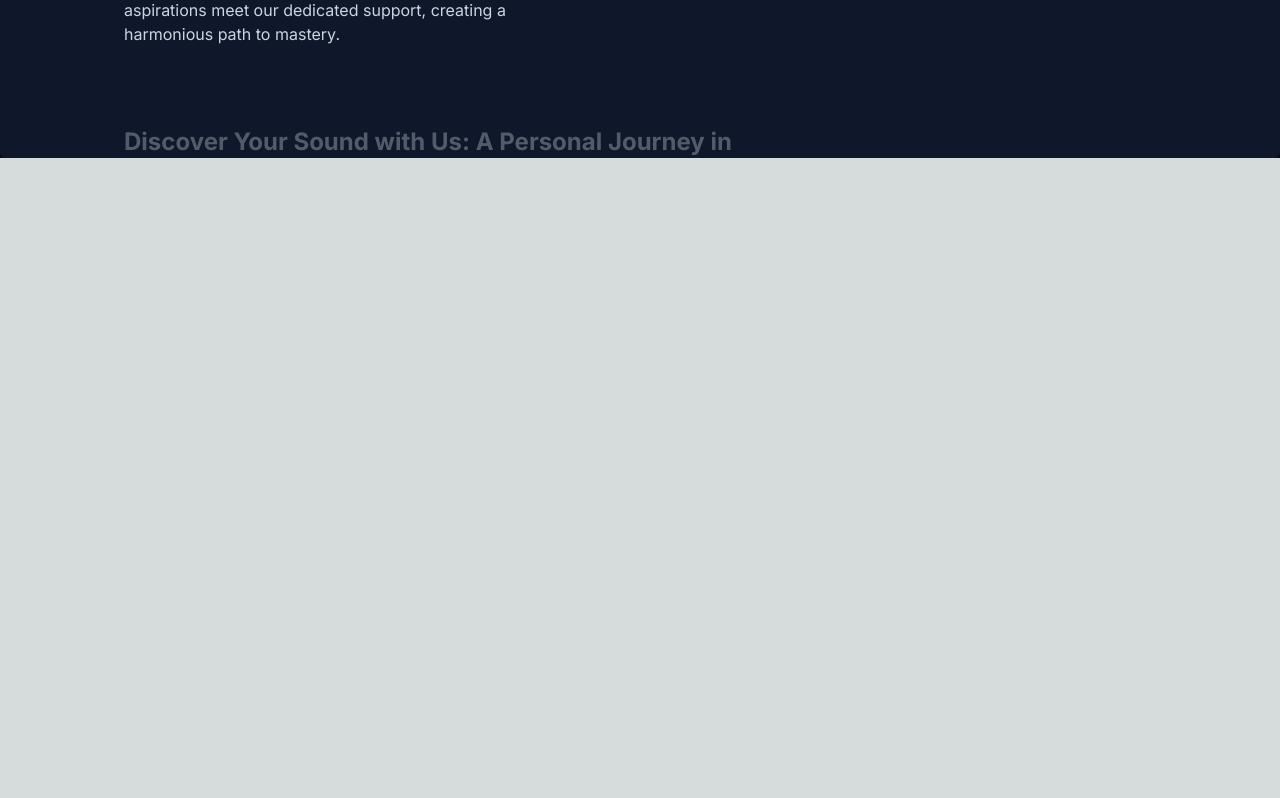
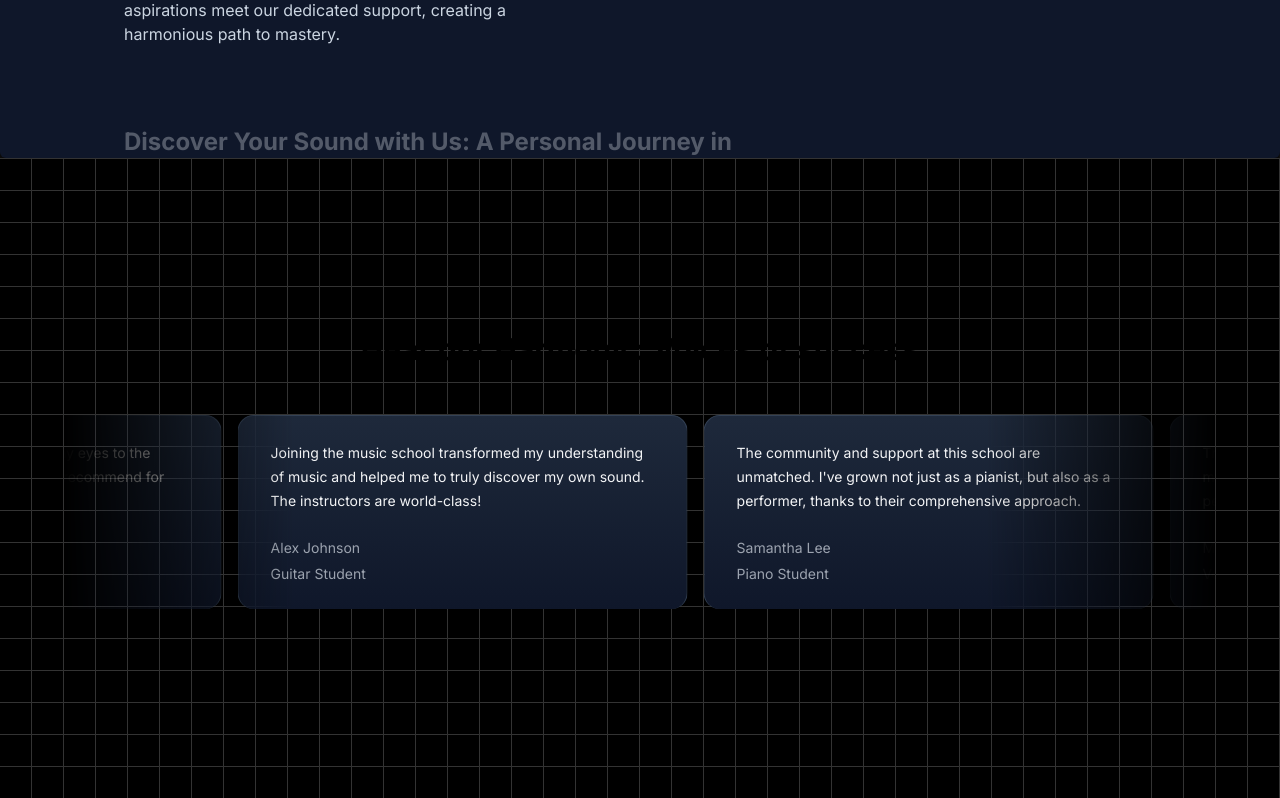
Before and after one commit to ankitpandey1410/Music-Academy, a Next.js app: page / in a window 1280 px wide. Shown: the part 1690-2488 px from the top of the page. Before the commit the page ends 1848 px from the top, so only its background shows below. Built offline with nearby package versions, Linux system fonts and the light colour scheme.

Commit message:
Grid background and moving card

```diff
--- a/package.json
+++ b/package.json
@@ -11,6 +11,7 @@
   "dependencies": {
     "clsx": "^2.1.0",
     "framer-motion": "^11.0.24",
+    "mini-svg-data-uri": "^1.4.4",
     "next": "14.1.4",
     "react": "^18",
     "react-dom": "^18",
--- a/src/app/page.tsx
+++ b/src/app/page.tsx
@@ -1,5 +1,6 @@
 import FeaturedCourses from "@/components/FeaturedCourses";
 import HeroSection from "@/components/HeroSection"
+import MusicSchoolTestimonials from "@/components/TestimonialCards";
 import WhyChooseUs from "@/components/WhyChooseUs";
 
 
@@ -9,6 +10,7 @@
       <HeroSection />
       <FeaturedCourses/>
       <WhyChooseUs/>
+      <MusicSchoolTestimonials/>
     </main>
   );
 }
--- /dev/null
+++ b/src/components/TestimonialCards.tsx
@@ -0,0 +1,53 @@
+"use client";
+import { InfiniteMovingCards } from "./ui/infinite-moving-cards";
+
+const musicSchoolTestimonials = [
+  {
+    quote:
+      "Joining the music school transformed my understanding of music and helped me to truly discover my own sound. The instructors are world-class!",
+    name: "Alex Johnson",
+    title: "Guitar Student",
+  },
+  {
+    quote:
+      "The community and support at this school are unmatched. I've grown not just as a pianist, but also as a performer, thanks to their comprehensive approach.",
+    name: "Samantha Lee",
+    title: "Piano Student",
+  },
+  {
+    quote:
+      "This school offered me the tools and confidence to take my singing to the next level. I'm endlessly grateful for the personalized coaching.",
+    name: "Michael Chen",
+    title: "Vocal Student",
+  },
+  {
+    quote:
+      "As a violinist, finding the right mentor can be challenging, but this school matched me with a teacher who truly understands my goals and challenges.",
+    name: "Emily Taylor",
+    title: "Violin Student",
+  },
+  {
+    quote:
+      "The production courses here opened my eyes to the intricacies of music production. Highly recommend for any aspiring producers!",
+    name: "Chris Morales",
+    title: "Music Production Student",
+  },
+];
+
+function MusicSchoolTestimonials() {
+  return (
+    <div className="h-[40rem] w-full dark:bg-black dark:bg-grid-white/[0.2] relative flex flex-col items-center justify-center overflow-hidden">
+      <h2 className="text-3xl font-bold text-center mb-8 z-10">Hear our Harmony : Voices of success</h2>
+      <div className="flex justify-center w-full overflow-hidden px-4 sm:px-6 lg:px-8">
+        <div className="w-full max-w-6xl">
+        <InfiniteMovingCards
+          items={musicSchoolTestimonials}
+          direction="right"
+          speed="slow"/>
+        </div>
+      </div>
+    </div>
+  );
+}
+
+export default MusicSchoolTestimonials;
--- /dev/null
+++ b/src/components/ui/infinite-moving-cards.tsx
@@ -0,0 +1,121 @@
+"use client";
+
+import { cn } from "@/utils/cn";
+import React, { useEffect, useState } from "react";
+
+export const InfiniteMovingCards = ({
+  items,
+  direction = "left",
+  speed = "fast",
+  pauseOnHover = true,
+  className,
+}: {
+  items: {
+    quote: string;
+    name: string;
+    title: string;
+  }[];
+  direction?: "left" | "right";
+  speed?: "fast" | "normal" | "slow";
+  pauseOnHover?: boolean;
+  className?: string;
+}) => {
+  const containerRef = React.useRef<HTMLDivElement>(null);
+  const scrollerRef = React.useRef<HTMLUListElement>(null);
+
+  useEffect(() => {
+    addAnimation();
+  }, []);
+  const [start, setStart] = useState(false);
+  function addAnimation() {
+    if (containerRef.current && scrollerRef.current) {
+      const scrollerContent = Array.from(scrollerRef.current.children);
+
+      scrollerContent.forEach((item) => {
+        const duplicatedItem = item.cloneNode(true);
+        if (scrollerRef.current) {
+          scrollerRef.current.appendChild(duplicatedItem);
+        }
+      });
+
+      getDirection();
+      getSpeed();
+      setStart(true);
+    }
+  }
+  const getDirection = () => {
+    if (containerRef.current) {
+      if (direction === "left") {
+        containerRef.current.style.setProperty(
+          "--animation-direction",
+          "forwards"
+        );
+      } else {
+        containerRef.current.style.setProperty(
+          "--animation-direction",
+          "reverse"
+        );
+      }
+    }
+  };
+  const getSpeed = () => {
+    if (containerRef.current) {
+      if (speed === "fast") {
+        containerRef.current.style.setProperty("--animation-duration", "20s");
+      } else if (speed === "normal") {
+        containerRef.current.style.setProperty("--animation-duration", "40s");
+      } else {
+        containerRef.current.style.setProperty("--animation-duration", "80s");
+      }
+    }
+  };
+  return (
+    <div
+      ref={containerRef}
+      className={cn(
+        "scroller relative z-20  max-w-7xl overflow-hidden  [mask-image:linear-gradient(to_right,transparent,white_20%,white_80%,transparent)]",
+        className
+      )}
+    >
+      <ul
+        ref={scrollerRef}
+        className={cn(
+          " flex min-w-full shrink-0 gap-4 py-4 w-max flex-nowrap",
+          start && "animate-scroll ",
+          pauseOnHover && "hover:[animation-play-state:paused]"
+        )}
+      >
+        {items.map((item, idx) => (
+          <li
+            className="w-[350px] max-w-full relative rounded-2xl border border-b-0 flex-shrink-0 border-slate-700 px-8 py-6 md:w-[450px]"
+            style={{
+              background:
+                "linear-gradient(180deg, var(--slate-800), var(--slate-900)",
+            }}
+            key={item.name}
+          >
+            <blockquote>
+              <div
+                aria-hidden="true"
+                className="user-select-none -z-1 pointer-events-none absolute -left-0.5 -top-0.5 h-[calc(100%_+_4px)] w-[calc(100%_+_4px)]"
+              ></div>
+              <span className=" relative z-20 text-sm leading-[1.6] text-gray-100 font-normal">
+                {item.quote}
+              </span>
+              <div className="relative z-20 mt-6 flex flex-row items-center">
+                <span className="flex flex-col gap-1">
+                  <span className=" text-sm leading-[1.6] text-gray-400 font-normal">
+                    {item.name}
+                  </span>
+                  <span className=" text-sm leading-[1.6] text-gray-400 font-normal">
+                    {item.title}
+                  </span>
+                </span>
+              </div>
+            </blockquote>
+          </li>
+        ))}
+      </ul>
+    </div>
+  );
+};
--- a/tailwind.config.ts
+++ b/tailwind.config.ts
@@ -1,5 +1,6 @@
 import type { Config } from "tailwindcss";
 
+const svgToDataUri = require("mini-svg-data-uri");
 const colors = require("tailwindcss/colors");
 const {
   default: flattenColorPalette,
@@ -17,6 +18,29 @@
   });
 }
 
+function addSvgPatterns({ matchUtilities, theme }: any) {
+  matchUtilities(
+    {
+      'bg-grid': (value: any) => ({
+        backgroundImage: `url("${svgToDataUri(
+          `<svg xmlns="http://www.w3.org/2000/svg" viewBox="0 0 32 32" width="32" height="32" fill="none" stroke="${value}"><path d="M0 .5H31.5V32"/></svg>`
+        )}")`,
+      }),
+      'bg-grid-small': (value: any) => ({
+        backgroundImage: `url("${svgToDataUri(
+          `<svg xmlns="http://www.w3.org/2000/svg" viewBox="0 0 32 32" width="8" height="8" fill="none" stroke="${value}"><path d="M0 .5H31.5V32"/></svg>`
+        )}")`,
+      }),
+      'bg-dot': (value: any) => ({
+        backgroundImage: `url("${svgToDataUri(
+          `<svg xmlns="http://www.w3.org/2000/svg" viewBox="0 0 32 32" width="16" height="16" fill="none"><circle fill="${value}" id="pattern-circle" cx="10" cy="10" r="1.6257413380501518"></circle></svg>`
+        )}")`,
+      }),
+    },
+    { values: flattenColorPalette(theme('backgroundColor')), type: 'color' }
+  );
+}
+
 const config: Config = {
   content: [
     "./src/pages/**/*.{js,ts,jsx,tsx,mdx}",
@@ -28,6 +52,7 @@
     extend: {
       animation: {
         spotlight: "spotlight 2s ease .75s 1 forwards",
+        scroll: "scroll var(--animation-duration, 40s) var(--animation-direction, forwards) linear infinite",
       },
       keyframes: {
         spotlight: {
@@ -40,9 +65,14 @@
             transform: "translate(-50%,-40%) scale(1)",
           },
         },
+        scroll: {
+          to: {
+            transform: "translate(calc(-50% - 0.5rem))",
+          },
+        },
       },
     },
   },
-  plugins: [addVariablesForColors],
+  plugins: [addVariablesForColors,addSvgPatterns],
 };
 export default config;
```
Also changed, not shown: 1 other file (tests, documents, lock files or other folders).
